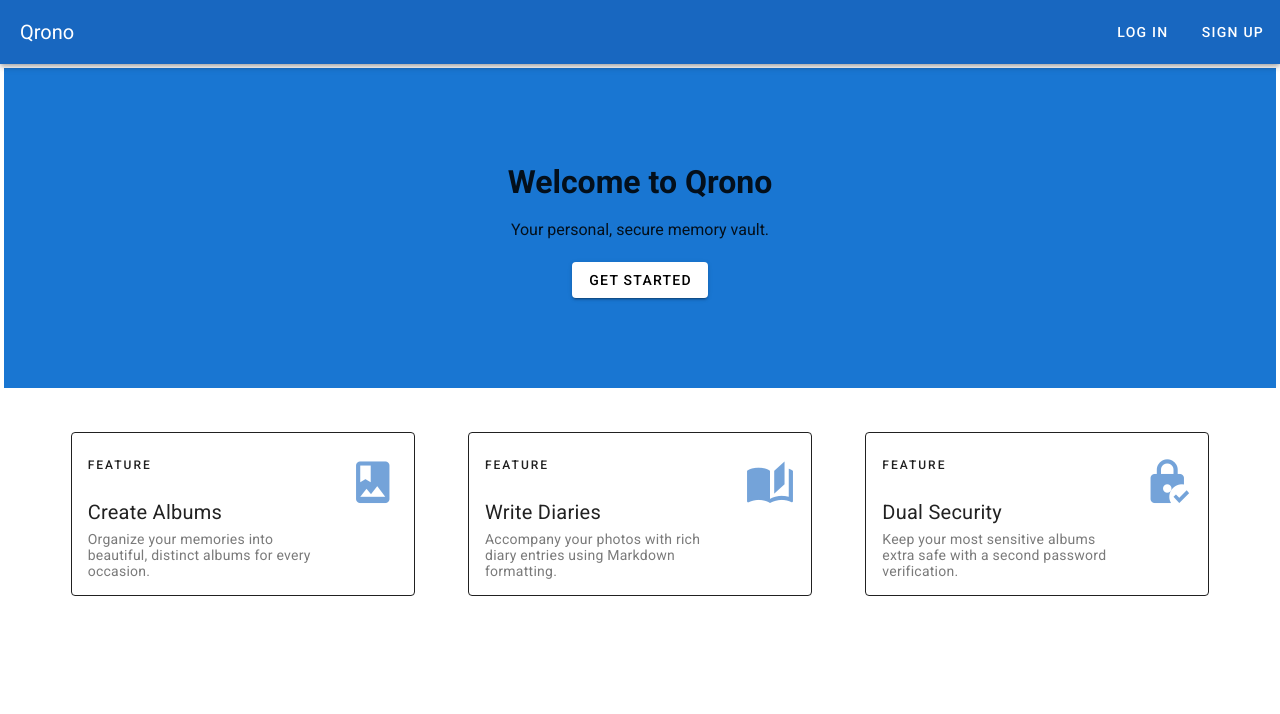
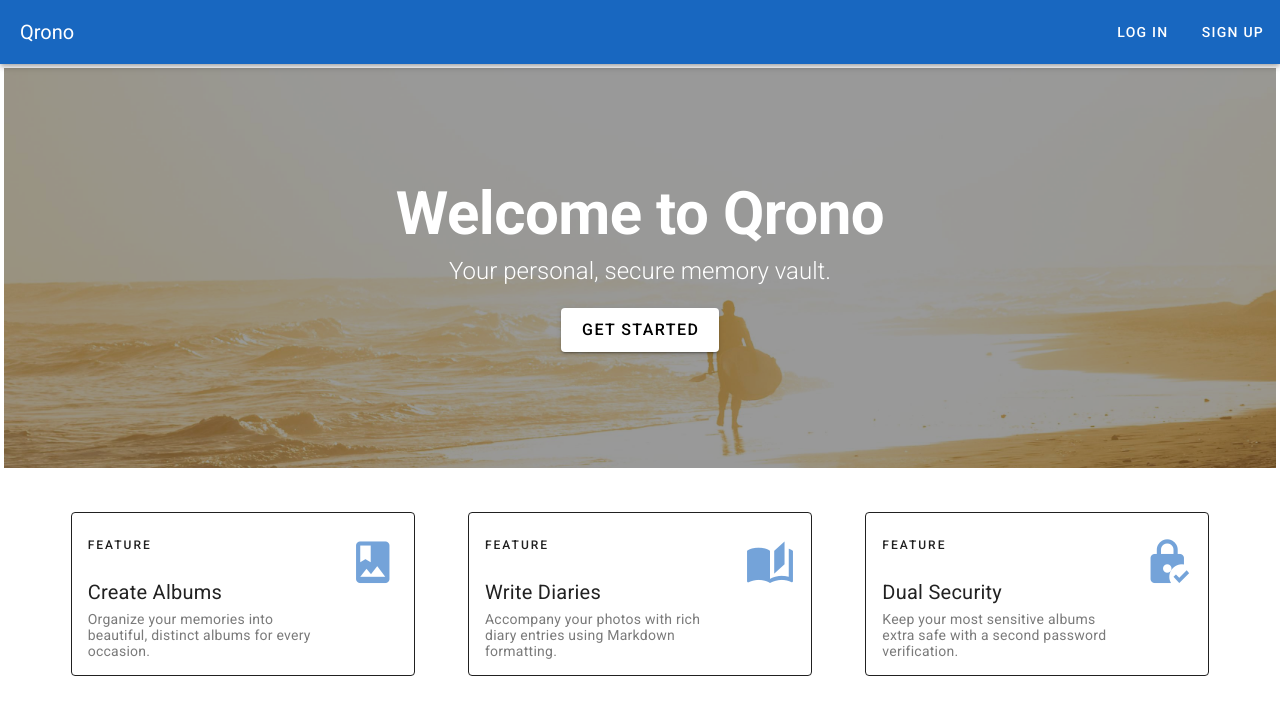
Before and after one commit to yoaragorn/qrono, a Vue app in the folder client/: page / in a window 1280 px wide. Shown: the top 714 px of the page. Built offline with nearby package versions, Linux system fonts and the light colour scheme; no server answers.

Commit message:
feat: Background image added to the landing page.

```diff
--- a/client/src/components/AlbumCard.vue
+++ b/client/src/components/AlbumCard.vue
@@ -43,8 +43,9 @@ const API_BASE_URL = import.meta.env.VITE_API_BASE_URL;
 
 const coverImageUrl = computed(() => {
   if (props.album && props.album.cover_image_url) {
-    const imagePath = props.album.cover_image_url.replace(/\\/g, '/');
-    return `${API_BASE_URL}/${imagePath}`;
+    // This is the robust way to join a base URL and a relative path.
+    // It automatically handles any extra slashes.
+    return new URL(props.album.cover_image_url, API_BASE_URL).href;
   }
   return 'https://cdn.vuetifyjs.com/images/cards/docks.jpg';
 });
--- a/client/src/views/AlbumView.vue
+++ b/client/src/views/AlbumView.vue
@@ -186,8 +186,7 @@ const API_BASE_URL = import.meta.env.VITE_API_BASE_URL;
 
 const coverImageUrl = computed(() => {
   if (albumStore.currentAlbum && albumStore.currentAlbum.cover_image_url) {
-    const imagePath = albumStore.currentAlbum.cover_image_url.replace(/\\/g, '/');
-    return `${API_BASE_URL}/${imagePath}`;
+    return new URL(albumStore.currentAlbum.cover_image_url, API_BASE_URL).href;
   }
   return null;
 });
--- a/client/src/views/LandingView.vue
+++ b/client/src/views/LandingView.vue
@@ -4,13 +4,12 @@
     <v-row
       align="center"
       justify="center"
-      class="text-center white--text"
-      style="background-color: #1976D2; min-height: 40vh;"
+      class="text-center hero-section"
     >
       <v-col>
-        <h1 class="display-2 font-weight-bold mb-3">Welcome to Qrono</h1>
-        <p class="subheading font-weight-regular">Your personal, secure memory vault.</p>
-        <v-btn large color="white" light class="mt-5" to="/register">Get Started</v-btn>
+        <h1 class="text-h2 font-weight-bold mb-3 text-white">Welcome to Qrono</h1>
+        <p class="text-h5 font-weight-light text-white">Your personal, secure memory vault.</p>
+        <v-btn size="large" variant="elevated" color="white" class="mt-5" to="/register">Get Started</v-btn>
       </v-col>
     </v-row>
 
@@ -20,14 +19,11 @@
         <v-col v-for="feature in features" :key="feature.title" cols="12" md="4">
           <v-card class="mx-auto" max-width="344" variant="outlined">
             <v-list-item lines="three">
-              <!-- Main content goes directly inside the v-list-item -->
               <div>
                 <div class="text-overline mb-4">FEATURE</div>
                 <v-list-item-title class="text-h6 mb-1">{{ feature.title }}</v-list-item-title>
                 <v-list-item-subtitle>{{ feature.text }}</v-list-item-subtitle>
               </div>
-
-              <!-- Use the 'append' slot for content on the right side -->
               <template v-slot:append>
                 <v-icon size="50" color="primary">{{ feature.icon }}</v-icon>
               </template>
@@ -48,3 +44,32 @@ const features = ref([
   { title: 'Dual Security', text: 'Keep your most sensitive albums extra safe with a second password verification.', icon: 'mdi-lock-check' },
 ]);
 </script>
+
+<style scoped>
+.hero-section {
+  background-image: url('../assets/landing-bg.jpg');
+
+  /* These properties ensure the background image looks good */
+  background-size: cover; /* Stretches the image to cover the entire area */
+  background-position: center center; /* Centers the image */
+  background-repeat: no-repeat; /* Prevents the image from tiling */
+
+  min-height: 50vh; /* Set a minimum height for the section */
+
+  /* Add a dark overlay to ensure text is readable, just like on the album cards */
+  position: relative;
+  z-index: 1;
+}
+
+/* This pseudo-element creates the dark overlay */
+.hero-section::before {
+  content: '';
+  position: absolute;
+  top: 0;
+  left: 0;
+  right: 0;
+  bottom: 0;
+  background-color: rgba(0, 0, 0, 0.4); /* 40% opaque black. Adjust as needed. */
+  z-index: -1;
+}
+</style>
--- a/client/src/views/MemoryView.vue
+++ b/client/src/views/MemoryView.vue
@@ -140,10 +140,8 @@ const renderedMarkdown = computed(() => {
 const API_BASE_URL = import.meta.env.VITE_API_BASE_URL;
 const getImageUrl = (relativePath) => {
   if (!relativePath) return '';
-  // The relativePath from the DB should be 'uploads/image.png'
-  // This function correctly combines it with the base URL.
-  // This code is ALREADY CORRECT.
-  return `${API_BASE_URL}/${relativePath.replace(/\\/g, '/')}`;
+  // Use the same robust URL constructor here.
+  return new URL(relativePath, API_BASE_URL).href;
 };
 
 const goBack = () => {
```
Also changed, not shown: client/src/assets/landing-bg.jpg (added), 13 other files (tests, documents, lock files or other folders).
